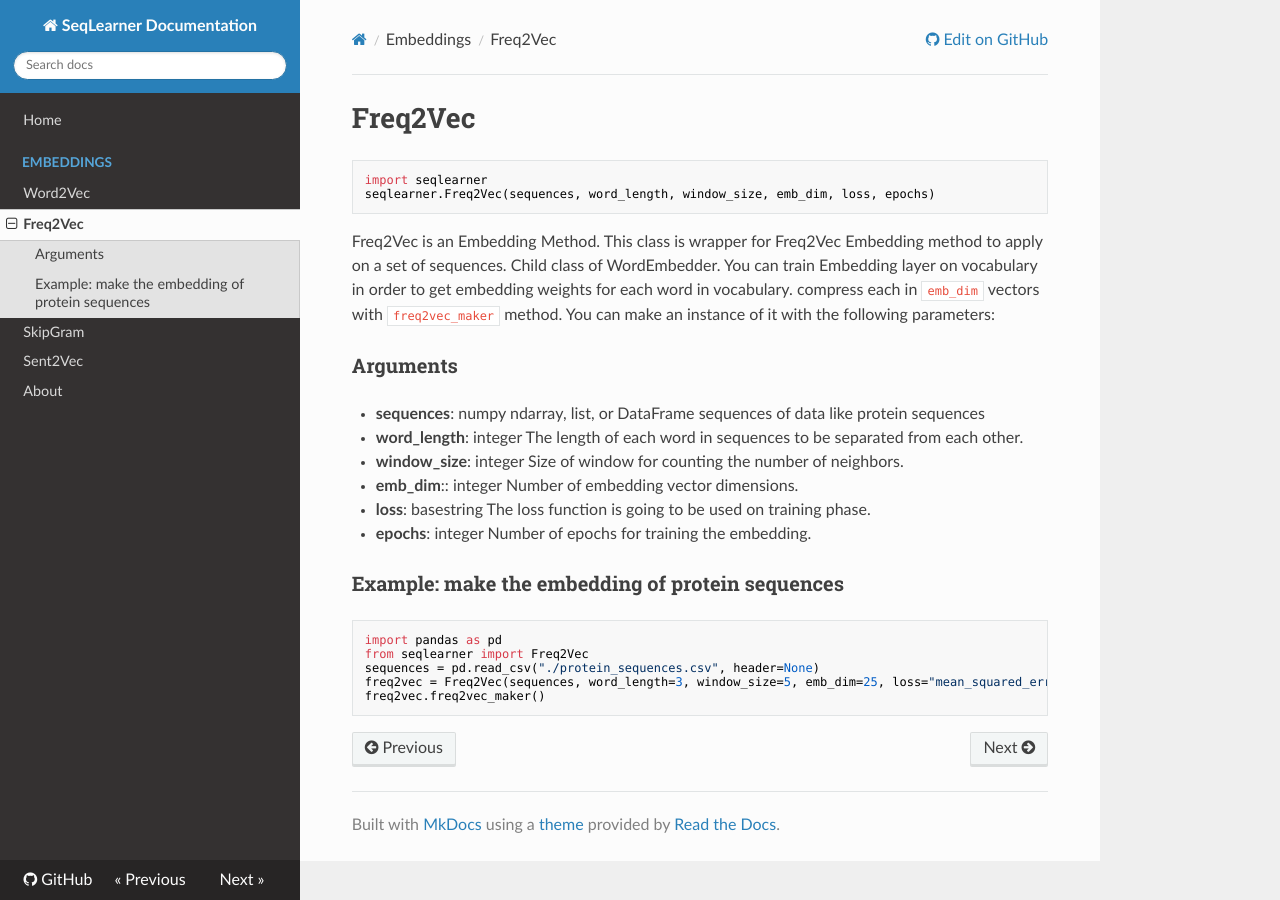
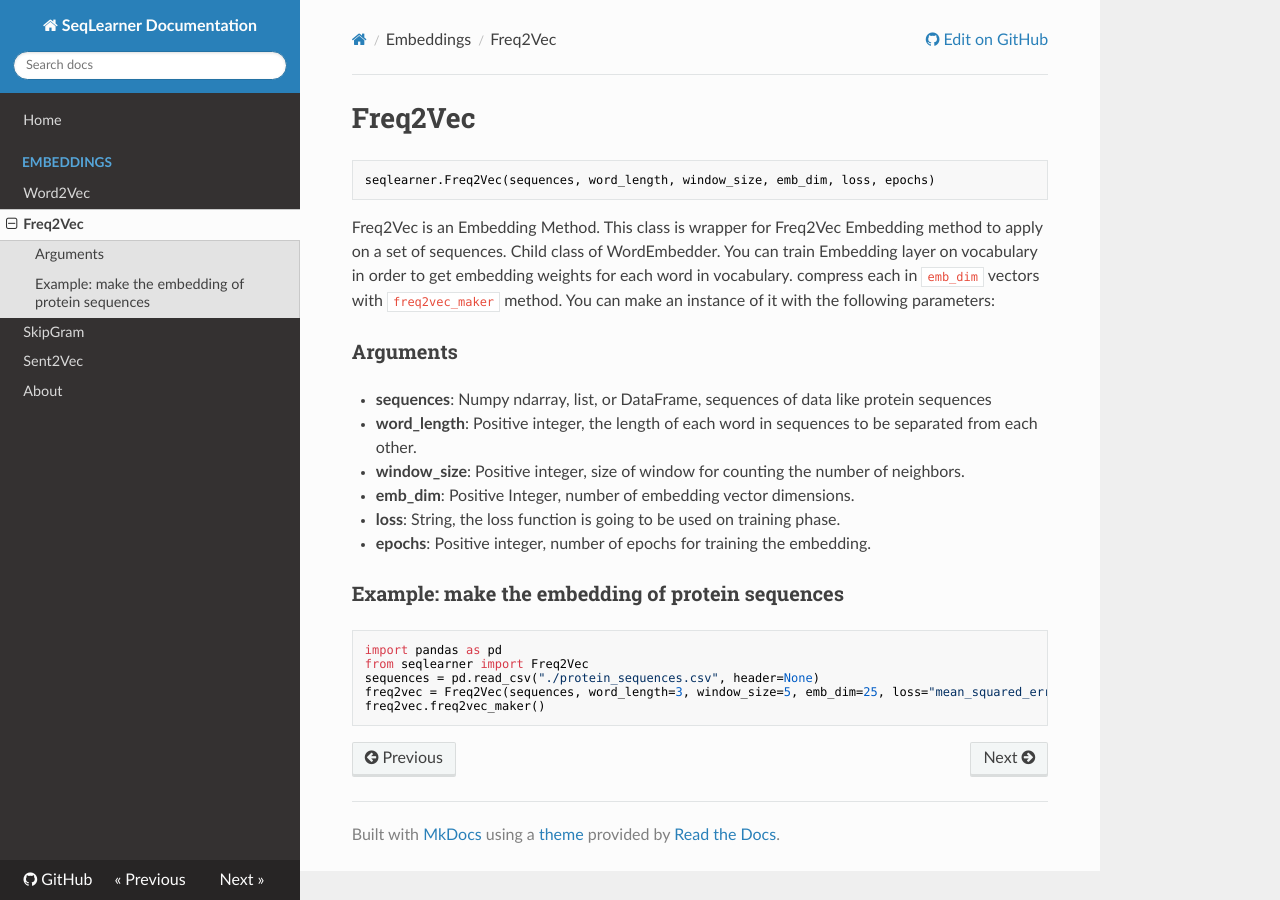
Before and after one commit to EliHei/SeqLearn, an MkDocs documentation site: the page built from docs/embeddings/freq2vec.md, in a window 1280 px wide. Built offline with MkDocs 1.6.1, drawn with Linux system fonts in a browser that asks for light colours; nearby versions of some CDN libraries.

Commit message:
update freq2vec doc

````diff
--- a/docs/embeddings/freq2vec.md
+++ b/docs/embeddings/freq2vec.md
@@ -1,6 +1,5 @@
 # Freq2Vec
 ```python
-import seqlearner
 seqlearner.Freq2Vec(sequences, word_length, window_size, emb_dim, loss, epochs)
 ```
 
@@ -9,18 +8,12 @@ You can train Embedding layer on vocabulary in order to get embedding weights fo
 You can make an instance of it with the following parameters:
 
 ### Arguments
-- __sequences__: numpy ndarray, list, or DataFrame
-   sequences of data like protein sequences
-- __word_length__: integer
-    The length of each word in sequences to be separated from each other.
-- __window_size__: integer
-    Size of window for counting the number of neighbors.
-- __emb_dim__:: integer
-    Number of embedding vector dimensions.
-- __loss__: basestring
-    The loss function is going to be used on training phase.
-- __epochs__: integer
-    Number of epochs for training the embedding.
+- __sequences__: Numpy ndarray, list, or DataFrame, sequences of data like protein sequences
+- __word_length__: Positive integer, the length of each word in sequences to be separated from each other.
+- __window_size__: Positive integer, size of window for counting the number of neighbors.
+- __emb_dim__: Positive Integer, number of embedding vector dimensions.
+- __loss__: String, the loss function is going to be used on training phase.
+- __epochs__: Positive integer, number of epochs for training the embedding.
 
 ### Example: make the embedding of protein sequences
 
````
